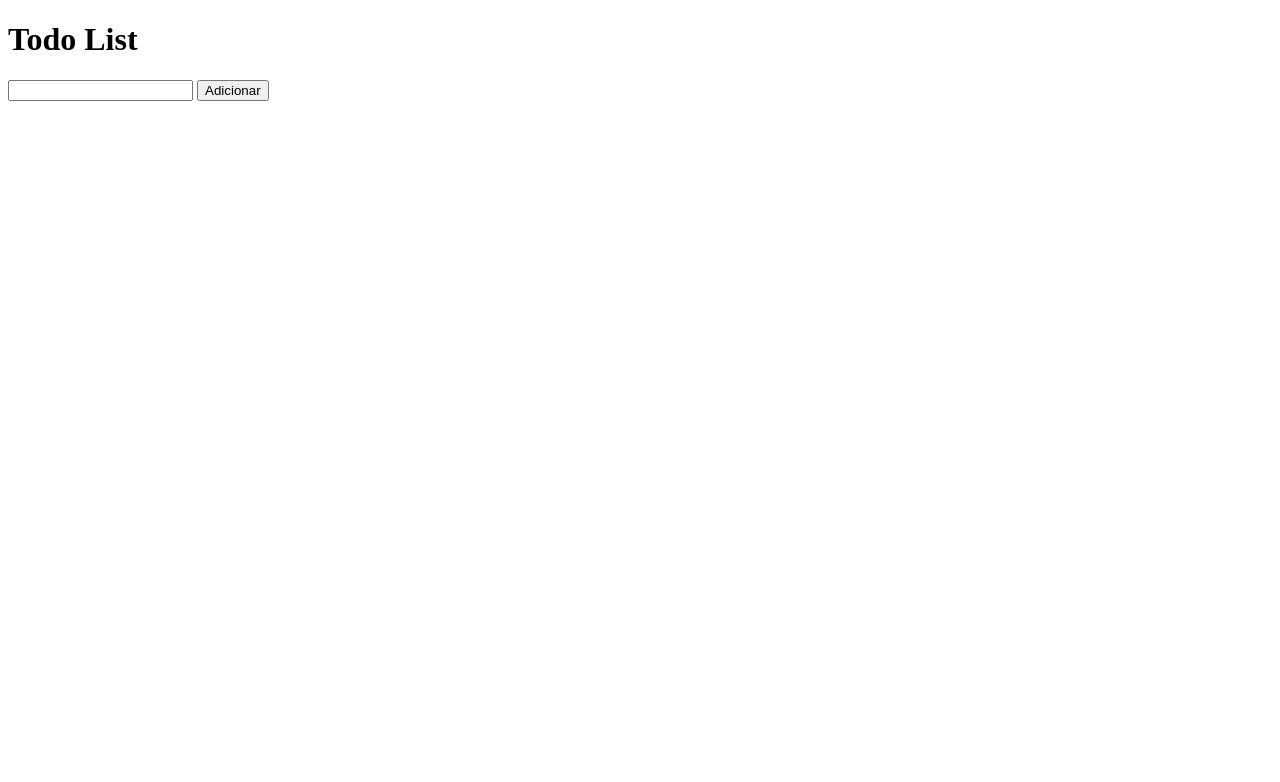
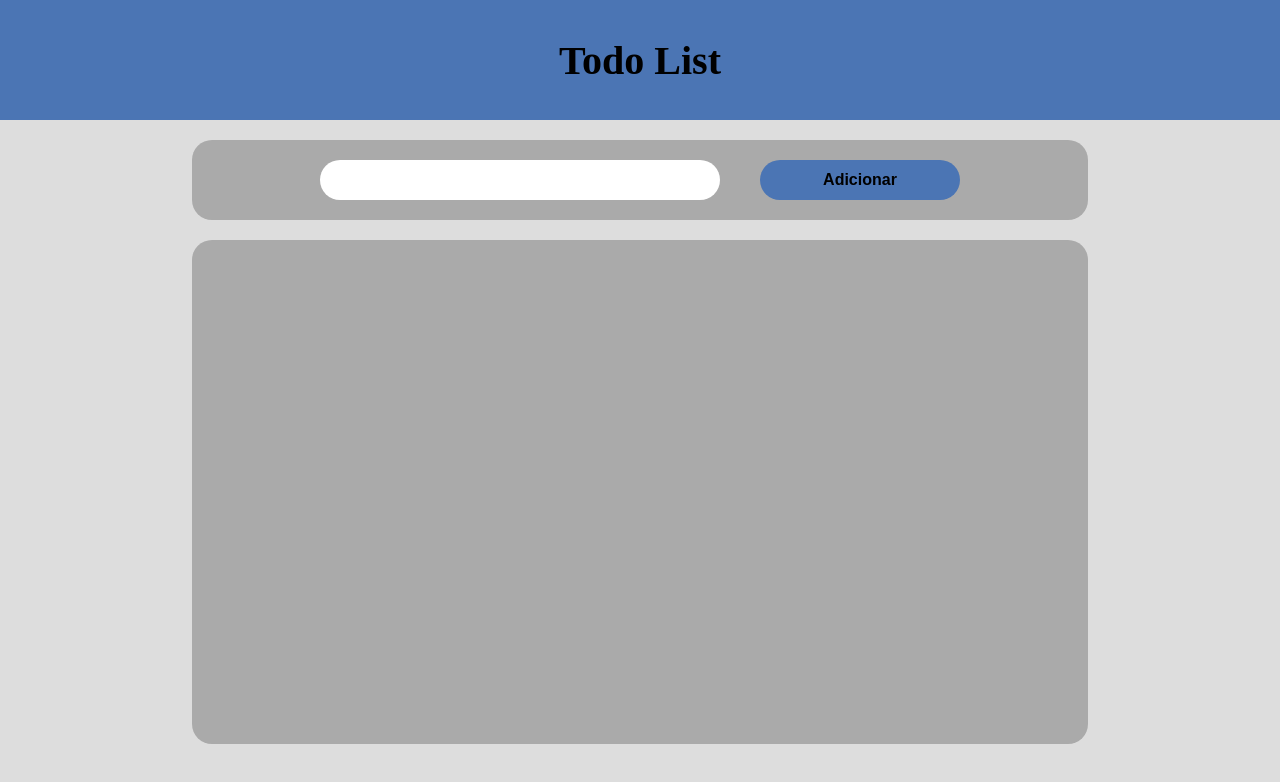
Before and after one commit to luis-jr-zembruski/todoList-desafio-dio, a plain HTML site: page index.html in a window 1280 px wide. Drawn offline with Linux system fonts and the light colour scheme.

Commit message:
estilizando

```diff
--- a/assets/css/style.css
+++ b/assets/css/style.css
@@ -1,3 +1,114 @@
-.item:checked {
-  text-decoration: line-through;
+*{
+  margin: 0;
+  padding: 0;
+  box-sizing: border-box;
 }
+
+body {
+  background-color: #ddd;
+  text-align: center;
+
+  width: 100vw;
+  height: 100vh;
+  margin: auto;
+}
+
+header {
+  width: 100%;
+  background-color: rgb(75, 117, 180);
+  height: 15%;
+
+  display: flex;
+  align-items: center;
+  justify-content: center;
+}
+
+header h1 {
+  font-size: 2.5rem;
+}
+
+.contentMain {
+  width: 100%;
+  height: 90%;
+  margin-top: 20px;
+
+  display: flex;
+  flex-direction: column;
+  align-items: center;
+}
+
+.inputData{
+  width: 70%;
+  background-color: rgb(170, 170, 170);
+  border-radius: 20px;
+
+  display: flex;
+  justify-content: center;
+  align-items: center;
+}
+
+#todo {
+  height: 40px;
+  width: 400px;
+  margin: 20px;
+  padding: 20px;
+
+  border-radius: 20px;
+  border: none;
+
+  font-size: 16px;
+}
+
+.buttonAdd{
+  height: 40px;
+  width: 200px;
+
+  margin: 20px;
+  padding: 20px;
+
+  background-color: rgb(75, 117, 180);
+  border-radius: 20px;
+  border: none;
+
+  font-weight: bold;
+
+  cursor: pointer;
+  transition: filter 0.2s;
+
+  font-size: 16px;
+
+  display: flex;
+  align-items: center;
+  justify-content: center;
+}
+
+.buttonAdd:hover {
+  filter: brightness(0.9);
+}
+
+#todoList{
+  width: 70%;
+  height: 70%;
+  margin-top: 20px;
+  padding: 20px;
+
+  background-color: rgb(170, 170, 170);
+  border-radius: 20px;
+
+}
+
+.todoItem{
+  width: 100%;
+  height: 24px;
+
+
+  display: flex;
+  align-items: center;
+
+  margin: 10px 20px;
+}
+
+.todoItem label{
+  margin-left: 20px;
+  font-size: 20px;
+}
--- a/assets/js/script.js
+++ b/assets/js/script.js
@@ -1,10 +1,14 @@
-
 function addTodo() {
   if (todo.value === "") {
     alert("Digite um valor para a Task!");
   } else {
-    console.log(todoList.innerHTML)
-    todoList.innerHTML = todoList.innerHTML + `<input type="checkbox" class="item" > ${todo.value} </input><br>`;
+    todoList.innerHTML = `${todoList.innerHTML}
+      <div class="todoItem">
+        <input type="checkbox" id="${todo.value}">
+        <label for="${todo.value}">${todo.value}</label>
+        <br>
+      </div>
+    `;
     todo.value = "";
   }
 }
--- a/index.html
+++ b/index.html
@@ -12,10 +12,10 @@
   <header>
     <h1>Todo List</h1>
   </header>
-  <main>
-    <section>
+  <main class="contentMain">
+    <section class="inputData">
       <input type="text" id="todo">
-      <button onClick="addTodo()">Adicionar</button>
+      <button onClick="addTodo()" class="buttonAdd">Adicionar</button>
     </section>
     <section id="todoList">
     </section>
```
